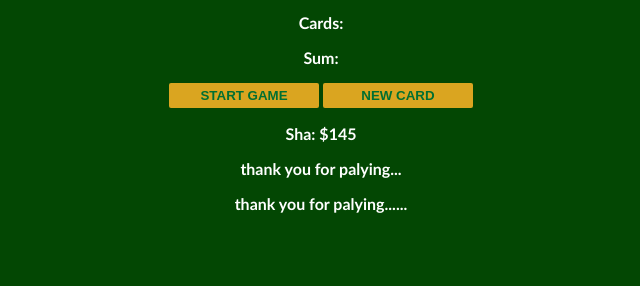
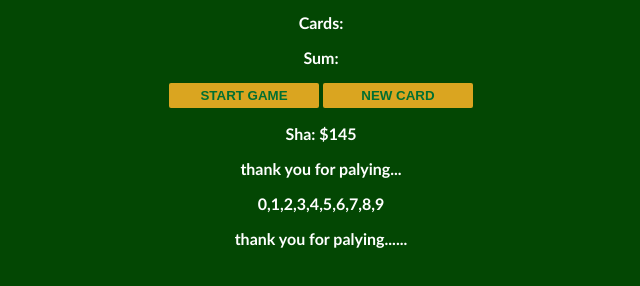
Before and after one commit to MuhammedShamil10/pushsample, a plain HTML site: page index.html in a window 1280 px wide. Shown: the part 104-390 px from the top of the page, without its empty margins (319-959 px from the left). Drawn offline with Linux system fonts and the light colour scheme.

Commit message:
added p tag

```diff
--- a/index.html
+++ b/index.html
@@ -17,6 +17,7 @@
     <p id="player-id"></p>
 
     <p>thank you for palying...</p>
+    <p>0,1,2,3,4,5,6,7,8,9</p>
     <script src="index.js"></script>
 
     <p>thank you for palying......</p>
```
